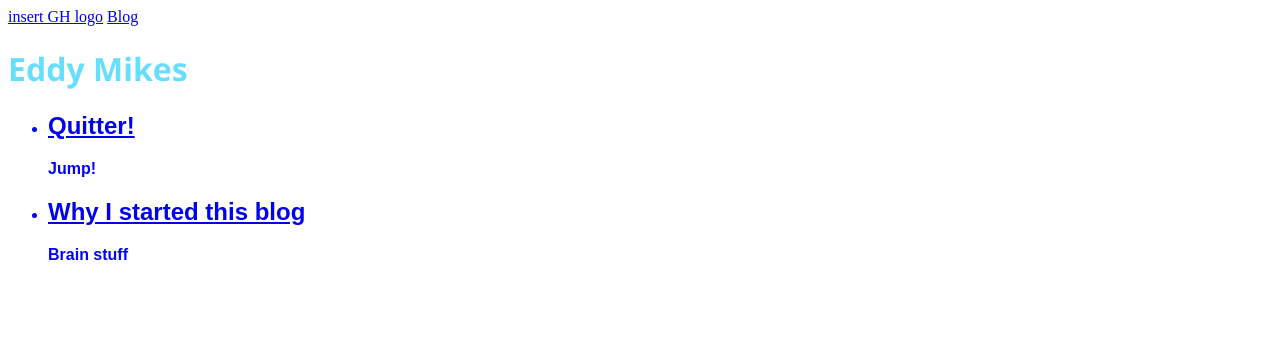
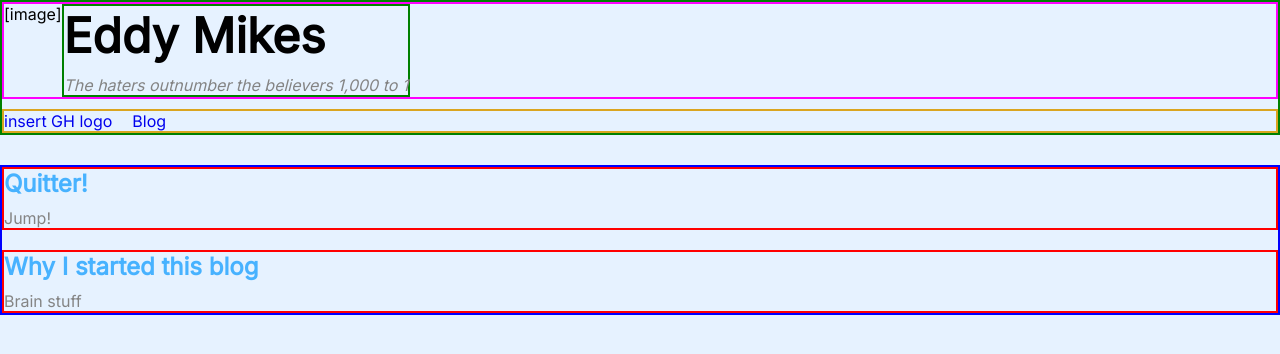
Before and after one commit to emikes919/eddymikes_blog, a Jekyll site: the page built from index.html, in a window 1280 px wide. Shown: the top 354 px of the page. Built offline with Jekyll 4.4.1, drawn with Linux system fonts in a browser that asks for light colours.

Commit message:
first round of css

```diff
--- a/_config.yml
+++ b/_config.yml
@@ -5,6 +5,6 @@ plugins:
 
 # IMPORTANT: before pushing live, uncomment eddymikes.me baserul and comment out blank baseurl
 
-# baseurl: "" # the subpath of your site, e.g. /blog
-baseurl: "https://eddymikes.me" # the subpath of your site, e.g. /blog
+baseurl: "" # the subpath of your site, e.g. /blog
+# baseurl: "https://eddymikes.me" # the subpath of your site, e.g. /blog
 url: "https://emikes919.github.io" # the base hostname & protocol of your site, e.g. http://example.com
--- a/_data/navigation.yml
+++ b/_data/navigation.yml
@@ -3,5 +3,5 @@
 - name: insert GH logo
   link: https://github.com/emikes919
 - name: Blog
-  link: https://eddymikes.me
-  # link: /
+  # link: https://eddymikes.me
+  link: /
--- a/_layouts/default.html
+++ b/_layouts/default.html
@@ -10,7 +10,6 @@
     {% seo %}
 </head>
 <body>
-    {% include navigation.html %}
     {{ content }}
 </body>
 </html>
--- a/_sass/main.scss
+++ b/_sass/main.scss
@@ -1,10 +1,95 @@
-.post-title {
-    color: blue;
-    font-weight: bold;
-    font-family: Arial, Helvetica, sans-serif;
+@import url('https://fonts.googleapis.com/css2?family=Roboto&display=swap');
+@import url('https://fonts.googleapis.com/css2?family=Inter&display=swap');
+
+:root{
+    --primary: #47B2FF;
+    --background-blue: #e6f2ff;
+    --secondary-text: #848484;
+    margin: 0;
+    padding: 0;
+    box-sizing: border-box;
+    font-family: 'Inter', sans-serif;
+}
+
+body {
+    background-color: var(--background-blue);
+    margin: 0;
+    display: flex;
+    flex-direction: column;
+    gap: 30px;
+}
+
+a {
+    text-decoration: none;
+}
+
+.header-container {
+    border: 2px solid green;
+    display: flex;
+    flex-direction: column;
+    gap: 10px;
+}
+
+.title-container {
+    border: 2px solid magenta;
+    display: flex;
+}
+
+.title-text-container {
+    border: 2px solid green;
+    display: flex;
+    flex-direction: column;
+    gap: 10px;
 }
 
 .main-title {
-    color: rgb(104, 222, 255);
-    font-family: 'Segoe UI', Tahoma, Geneva, Verdana, sans-serif;
+    color: black;
+    font-weight: bold;
+    font-size: 3rem;
 }
+
+.sub-title {
+    color: var(--secondary-text);
+    font-size: 1rem;
+}
+
+nav {
+    border: 2px solid goldenrod;
+    display: flex;
+    gap: 20px;
+}
+
+
+.post-list {
+    border: 2px solid blue;
+}
+
+.post-list ul {
+    // border: 2px solid green;
+    list-style: none;
+    padding: 0;
+    margin: 0;
+    display: flex;
+    flex-direction: column;
+    gap: 20px;
+}
+
+.post {
+    border: 2px solid red;
+    display: flex;
+    flex-direction: column;
+    gap: 10px;
+}
+
+.post h2 {
+    font-weight: bold;
+    margin: 0;
+}
+
+.post h2 a {
+    color: var(--primary);
+}
+
+.post span {
+    color: var(--secondary-text)
+}
--- a/index.html
+++ b/index.html
@@ -2,13 +2,26 @@
 layout: default
 title: Eddy Mikes
 ---
-<h1 class="main-title">Eddy Mikes</h1>
+<div class="header-container">
+    <div class="title-container">
+        <div class="title-image">
+            [image]
+        </div>
+        <div class="title-text-container">
+            <div class="main-title">Eddy Mikes</div>
+            <div class="sub-title"><em>The haters outnumber the believers 1,000 to 1</em></div>
+        </div>
+    </div>
+    {% include navigation.html %}
+</div>
 
+<div class="post-list">
     <ul>
         {% for post in site.posts %}
-        <li class="post-title">
+            <li class="post">
                 <h2><a href="{{ post.url }}">{{ post.title }}</a></h2>
-            {{ post.excerpt }}
+                <span>{{ post.excerpt }}</span>
             </li>
         {% endfor %}
     </ul>
+</div>
```
Also changed, not shown: 7 other files. Lines whose indentation alone changed are shown as unchanged.
